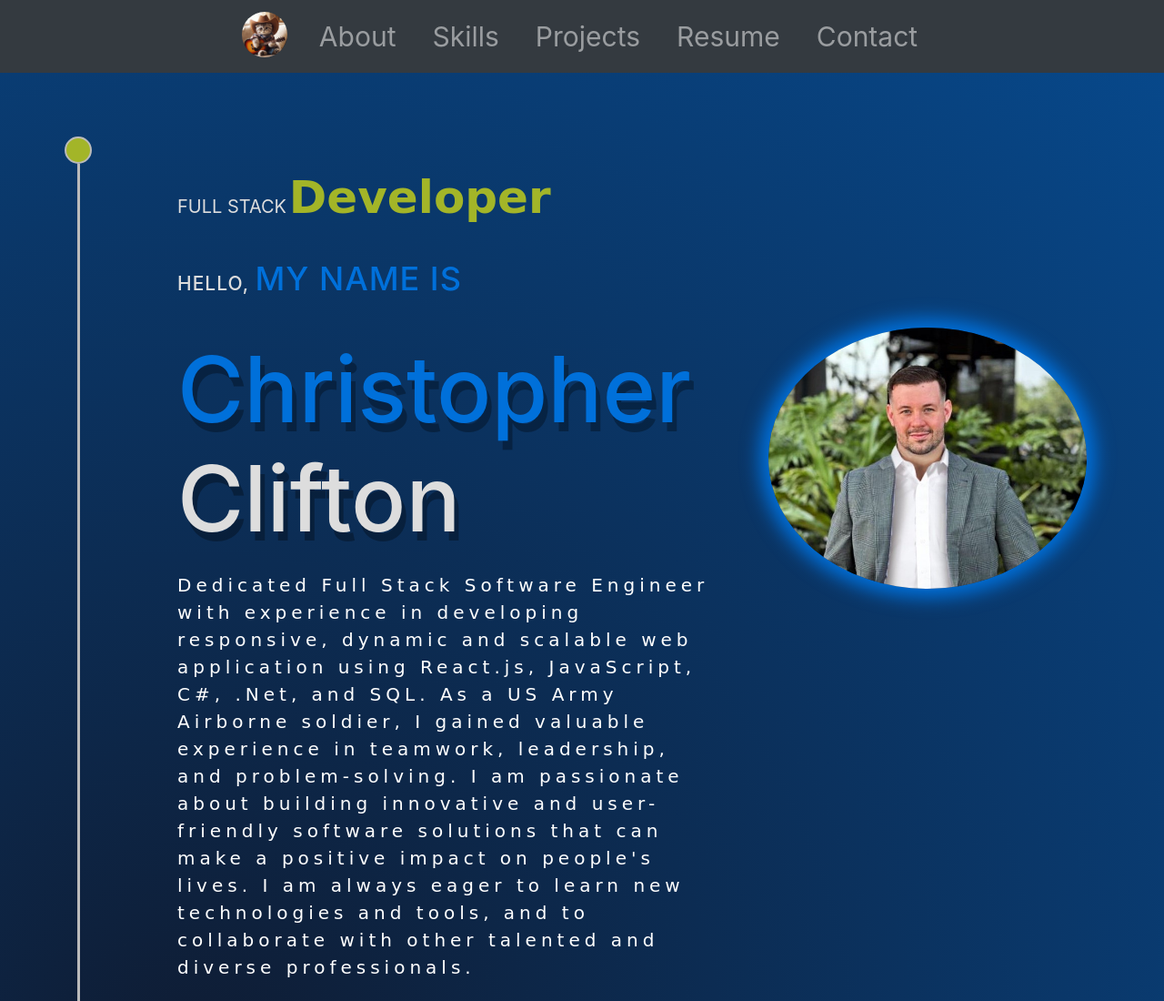
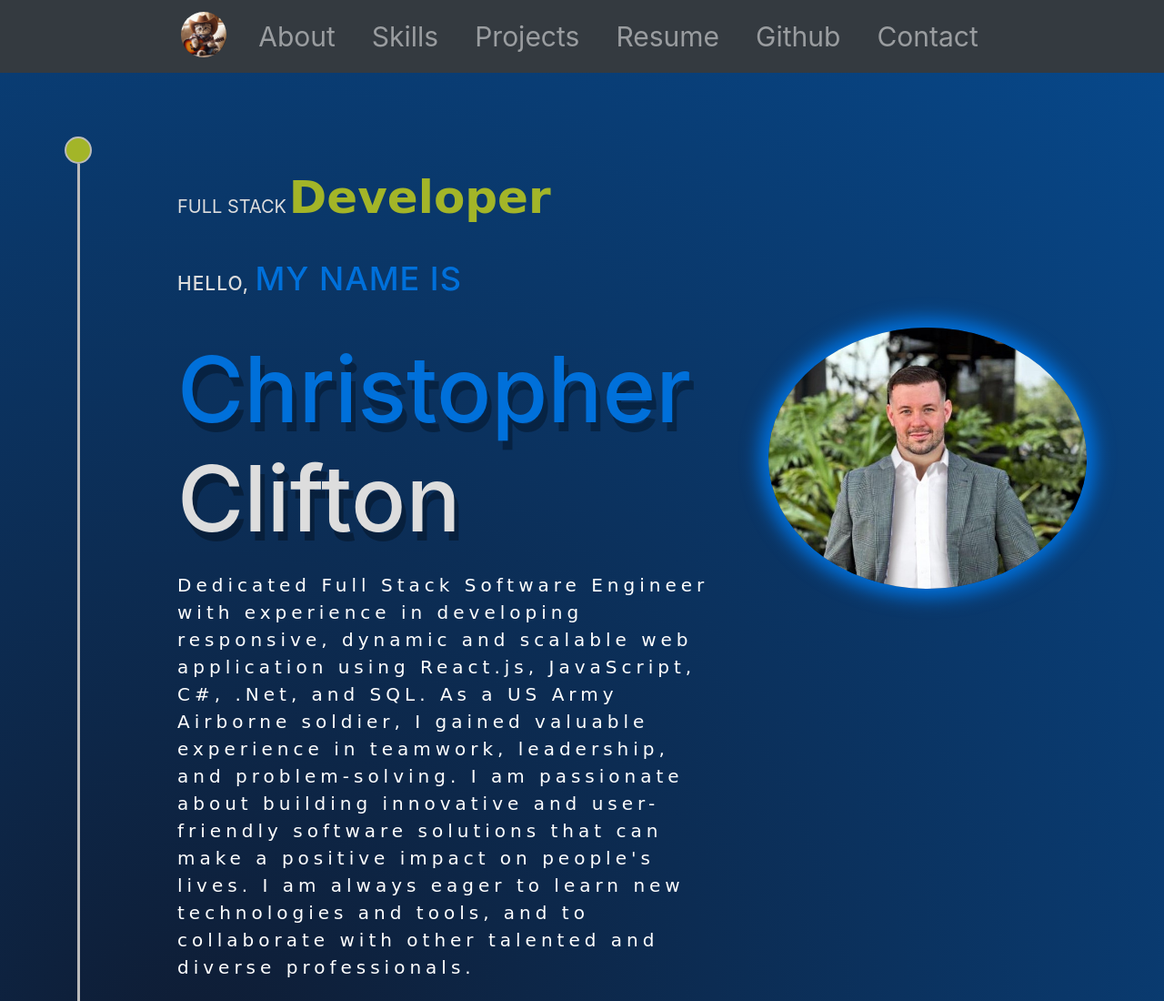
Before and after one commit to cclifton03/cclifton03.github.io, a plain HTML site: page index.html in a window 1280 px wide. Shown: the top 1100 px of the page at 91% size. Drawn offline with nearby package versions, Linux system fonts and the light colour scheme; a small style sheet from the web is missing.

Commit message:
Update index.html

```diff
--- a/index.html
+++ b/index.html
@@ -63,6 +63,15 @@
                 Resume
               </a>
             </li>
+            <li class="nav-item mr-5">
+              <a
+                class="nav-link"
+                href="https://github.com/cclifton03"
+                target="_blank"
+                rel="noopener noreferrer">
+                Github
+              </a>
+            </li>
             <li class="nav-item">
               <a
                 class="nav-link"
@@ -120,7 +129,7 @@
                         <i class="fab fa-facebook-f"></i>
                       </a>
                       <a
-                        href="https://github.com/cclifton03/portfolio.github.io"
+                        href="https://github.com/cclifton03"
                         target="_blank"
                         rel="noopener noreferrer"
                         class="social-link">
```
